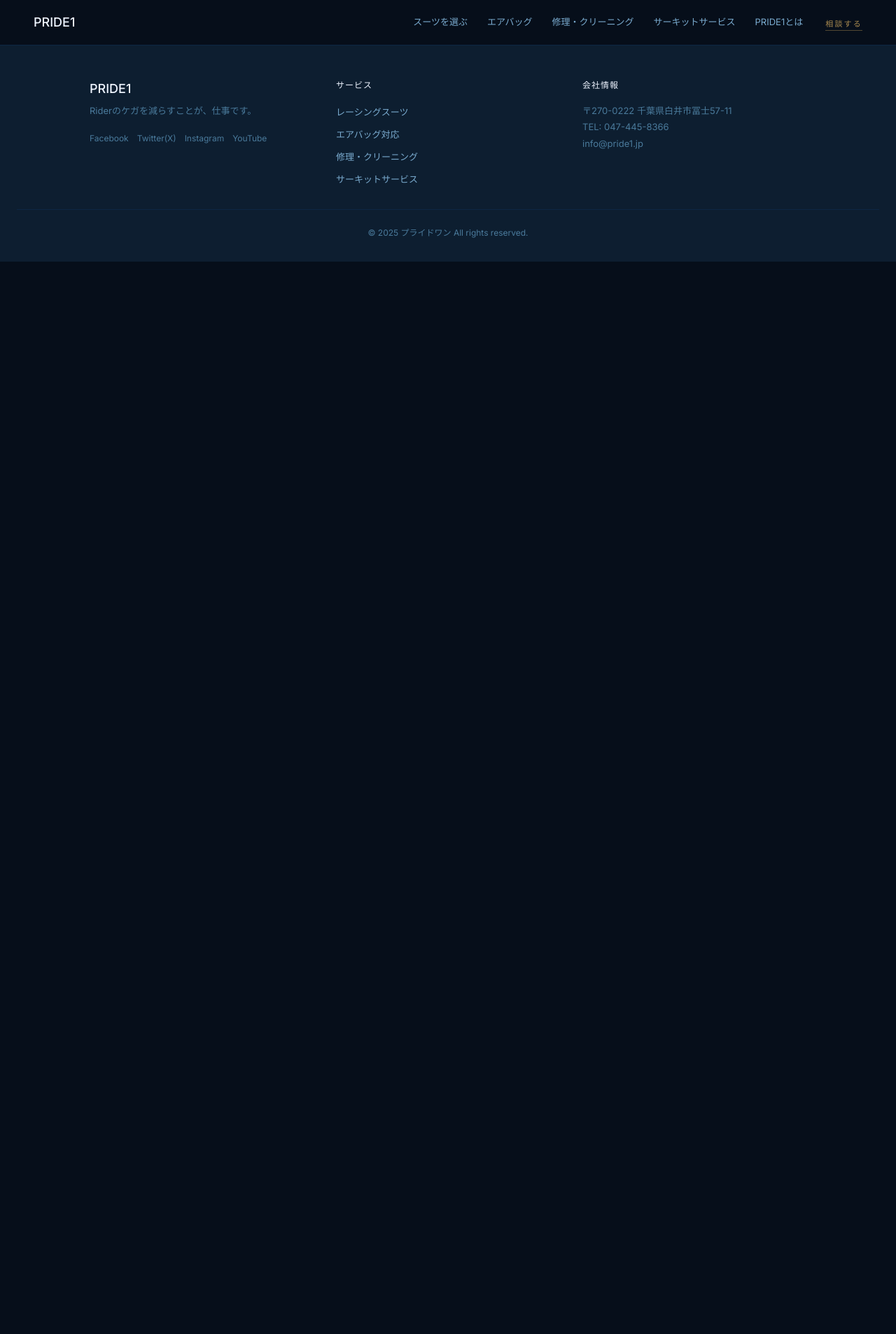
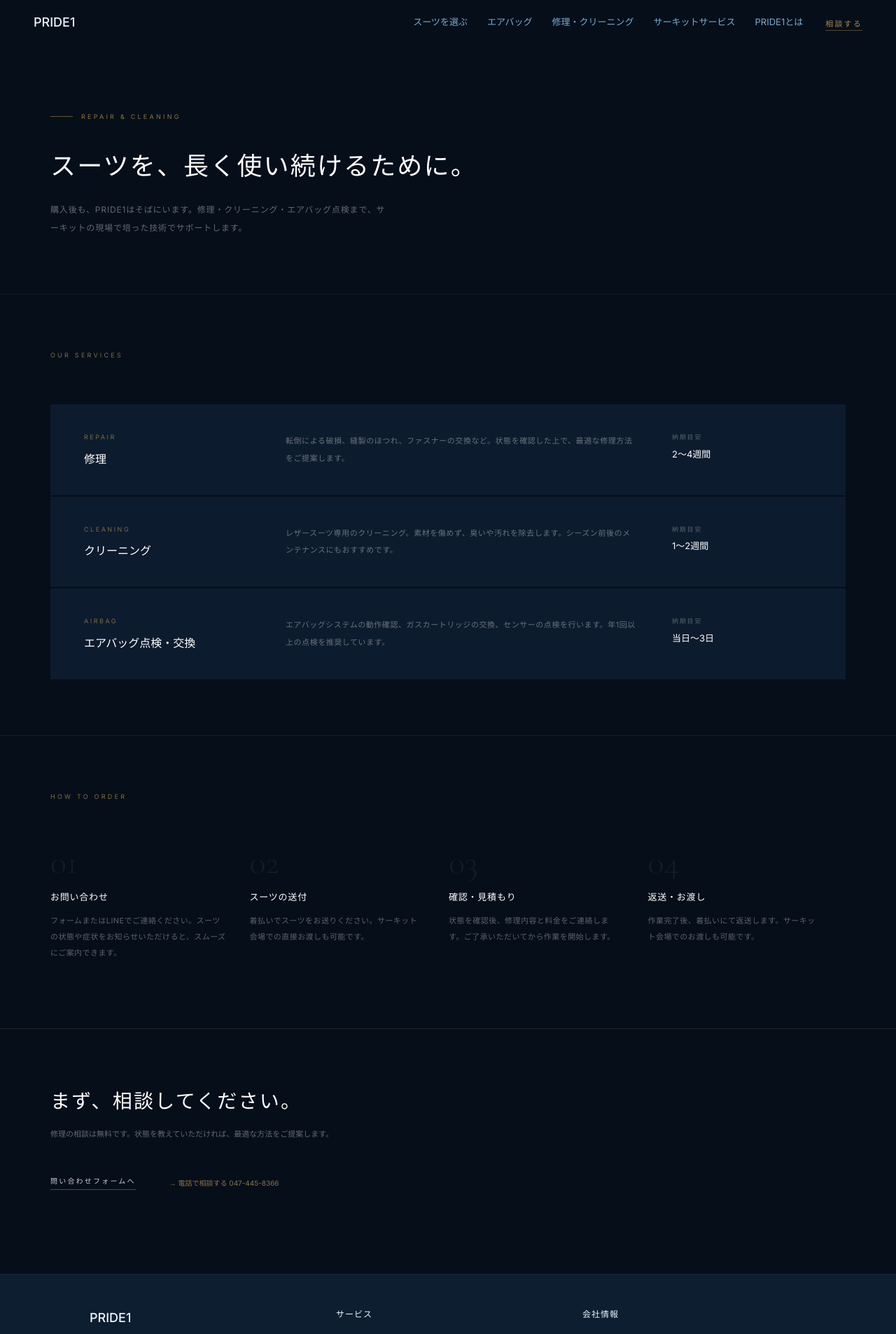
Before and after one commit to katopride1/pride1-website, a Next.js app: page /repair in a window 1280 px wide. Shown: the top 1907 px of the page at 70% size. Before the commit the page ends 800 px from the top, so only its background shows below. Built offline with nearby package versions, Linux system fonts and the light colour scheme.

Commit message:
feat: repair page with services and order flow

```diff
--- a/app/repair/page.tsx
+++ b/app/repair/page.tsx
@@ -1 +1,215 @@
-export default function Page() { return <main /> }
+import Link from 'next/link'
+
+export const metadata = {
+  title: '修理・クリーニング | PRIDE1',
+  description: 'PRIDE1スーツの修理・クリーニングサービス。サーキットの現場で培った技術で、大切なスーツを長く使い続けるためのサポートを提供します。',
+}
+
+const services = [
+  {
+    tag: 'REPAIR',
+    title: '修理',
+    body: '転倒による破損、縫製のほつれ、ファスナーの交換など。状態を確認した上で、最適な修理方法をご提案します。',
+    durationLabel: '納期目安',
+    duration: '2〜4週間',
+  },
+  {
+    tag: 'CLEANING',
+    title: 'クリーニング',
+    body: 'レザースーツ専用のクリーニング。素材を傷めず、臭いや汚れを除去します。シーズン前後のメンテナンスにもおすすめです。',
+    durationLabel: '納期目安',
+    duration: '1〜2週間',
+  },
+  {
+    tag: 'AIRBAG',
+    title: 'エアバッグ点検・交換',
+    body: 'エアバッグシステムの動作確認、ガスカートリッジの交換、センサーの点検を行います。年1回以上の点検を推奨しています。',
+    durationLabel: '納期目安',
+    duration: '当日〜3日',
+  },
+] as const
+
+const steps = [
+  {
+    number: '01',
+    title: 'お問い合わせ',
+    body: 'フォームまたはLINEでご連絡ください。スーツの状態や症状をお知らせいただけると、スムーズにご案内できます。',
+  },
+  {
+    number: '02',
+    title: 'スーツの送付',
+    body: '着払いでスーツをお送りください。サーキット会場での直接お渡しも可能です。',
+  },
+  {
+    number: '03',
+    title: '確認・見積もり',
+    body: '状態を確認後、修理内容と料金をご連絡します。ご了承いただいてから作業を開始します。',
+  },
+  {
+    number: '04',
+    title: '返送・お渡し',
+    body: '作業完了後、着払いにて返送します。サーキット会場でのお渡しも可能です。',
+  },
+] as const
+
+export default function RepairPage() {
+  return (
+    <div style={{ background: '#060E1A', minHeight: '100vh' }}>
+
+      {/* Section 1: Hero */}
+      <div style={{ padding: '96px 72px 80px' }}>
+        <div className="flex items-center" style={{ gap: '12px', marginBottom: '32px' }}>
+          <div style={{ width: '32px', height: '1px', background: 'rgba(197,160,89,0.5)', flexShrink: 0 }} />
+          <p style={{ fontSize: '9px', letterSpacing: '0.36em', color: 'rgba(197,160,89,0.7)', margin: 0 }}>
+            REPAIR & CLEANING
+          </p>
+        </div>
+        <h1
+          style={{
+            fontFamily: "'Noto Sans JP', sans-serif",
+            fontSize: '36px',
+            fontWeight: 300,
+            letterSpacing: '0.06em',
+            color: 'white',
+            lineHeight: 1.6,
+            marginBottom: 0,
+          }}
+        >
+          スーツを、長く使い続けるために。
+        </h1>
+        <p
+          style={{
+            fontSize: '12px',
+            lineHeight: 2.2,
+            color: 'rgba(255,255,255,0.38)',
+            letterSpacing: '0.07em',
+            marginTop: '24px',
+            maxWidth: '480px',
+          }}
+        >
+          購入後も、PRIDE1はそばにいます。修理・クリーニング・エアバッグ点検まで、サーキットの現場で培った技術でサポートします。
+        </p>
+      </div>
+
+      {/* Section 2: Services */}
+      <div style={{ padding: '80px 72px', borderTop: '1px solid rgba(255,255,255,0.06)' }}>
+        <p style={{ fontSize: '9px', letterSpacing: '0.36em', color: 'rgba(197,160,89,0.65)', marginBottom: '64px' }}>
+          OUR SERVICES
+        </p>
+        <div style={{ display: 'flex', flexDirection: 'column', gap: '2px' }}>
+          {services.map((s) => (
+            <div
+              key={s.tag}
+              style={{
+                display: 'grid',
+                gridTemplateColumns: '240px 1fr 200px',
+                background: '#0D1B2E',
+                padding: '40px 48px',
+                alignItems: 'start',
+              }}
+            >
+              {/* Left */}
+              <div>
+                <p style={{ fontSize: '9px', letterSpacing: '0.28em', color: 'rgba(197,160,89,0.6)', marginBottom: '12px' }}>
+                  {s.tag}
+                </p>
+                <h3 style={{ fontSize: '16px', fontWeight: 500, color: 'white', lineHeight: 1.5 }}>
+                  {s.title}
+                </h3>
+              </div>
+              {/* Center */}
+              <p style={{ fontSize: '11px', lineHeight: 2.2, color: 'rgba(255,255,255,0.38)', letterSpacing: '0.05em', padding: '0 48px' }}>
+                {s.body}
+              </p>
+              {/* Right */}
+              <div>
+                <p style={{ fontSize: '9px', letterSpacing: '0.2em', color: 'rgba(255,255,255,0.3)', marginBottom: '8px' }}>
+                  {s.durationLabel}
+                </p>
+                <p style={{ fontSize: '13px', color: 'white', fontWeight: 300 }}>
+                  {s.duration}
+                </p>
+              </div>
+            </div>
+          ))}
+        </div>
+      </div>
+
+      {/* Section 3: How to order */}
+      <div style={{ padding: '80px 72px 96px', borderTop: '1px solid rgba(255,255,255,0.06)' }}>
+        <p style={{ fontSize: '9px', letterSpacing: '0.36em', color: 'rgba(197,160,89,0.65)', marginBottom: '64px' }}>
+          HOW TO ORDER
+        </p>
+        <div style={{ display: 'grid', gridTemplateColumns: 'repeat(4, 1fr)', gap: '2px' }}>
+          {steps.map((step) => (
+            <div key={step.number} style={{ padding: '0 32px 0 0' }}>
+              <div
+                style={{
+                  fontFamily: 'var(--font-cormorant), serif',
+                  fontSize: '48px',
+                  fontWeight: 300,
+                  color: 'rgba(255,255,255,0.06)',
+                  lineHeight: 1,
+                  marginBottom: '16px',
+                }}
+              >
+                {step.number}
+              </div>
+              <p style={{ fontSize: '13px', fontWeight: 500, color: 'white', letterSpacing: '0.06em', marginBottom: '12px' }}>
+                {step.title}
+              </p>
+              <p style={{ fontSize: '11px', lineHeight: 2.1, color: 'rgba(255,255,255,0.35)', letterSpacing: '0.04em' }}>
+                {step.body}
+              </p>
+            </div>
+          ))}
+        </div>
+      </div>
+
+      {/* Section 4: CTA */}
+      <div style={{ padding: '80px 72px 120px', borderTop: '1px solid rgba(197,160,89,0.15)' }}>
+        <h2
+          style={{
+            fontFamily: "'Noto Sans JP', sans-serif",
+            fontSize: '28px',
+            fontWeight: 300,
+            letterSpacing: '0.08em',
+            color: 'white',
+            marginBottom: '16px',
+          }}
+        >
+          まず、相談してください。
+        </h2>
+        <p style={{ fontSize: '11px', lineHeight: 2.2, color: 'rgba(255,255,255,0.38)', marginBottom: '48px' }}>
+          修理の相談は無料です。状態を教えていただければ、最適な方法をご提案します。
+        </p>
+        <div className="flex items-center" style={{ gap: '48px' }}>
+          <Link
+            href="/contact"
+            style={{
+              fontSize: '10px',
+              letterSpacing: '0.22em',
+              color: 'rgba(255,255,255,0.8)',
+              borderBottom: '1px solid rgba(255,255,255,0.25)',
+              paddingBottom: '4px',
+              textDecoration: 'none',
+            }}
+          >
+            問い合わせフォームへ
+          </Link>
+          <Link
+            href="tel:047-445-8366"
+            style={{
+              fontSize: '10px',
+              color: 'rgba(197,160,89,0.7)',
+              textDecoration: 'none',
+            }}
+          >
+            → 電話で相談する 047-445-8366
+          </Link>
+        </div>
+      </div>
+
+    </div>
+  )
+}
```
